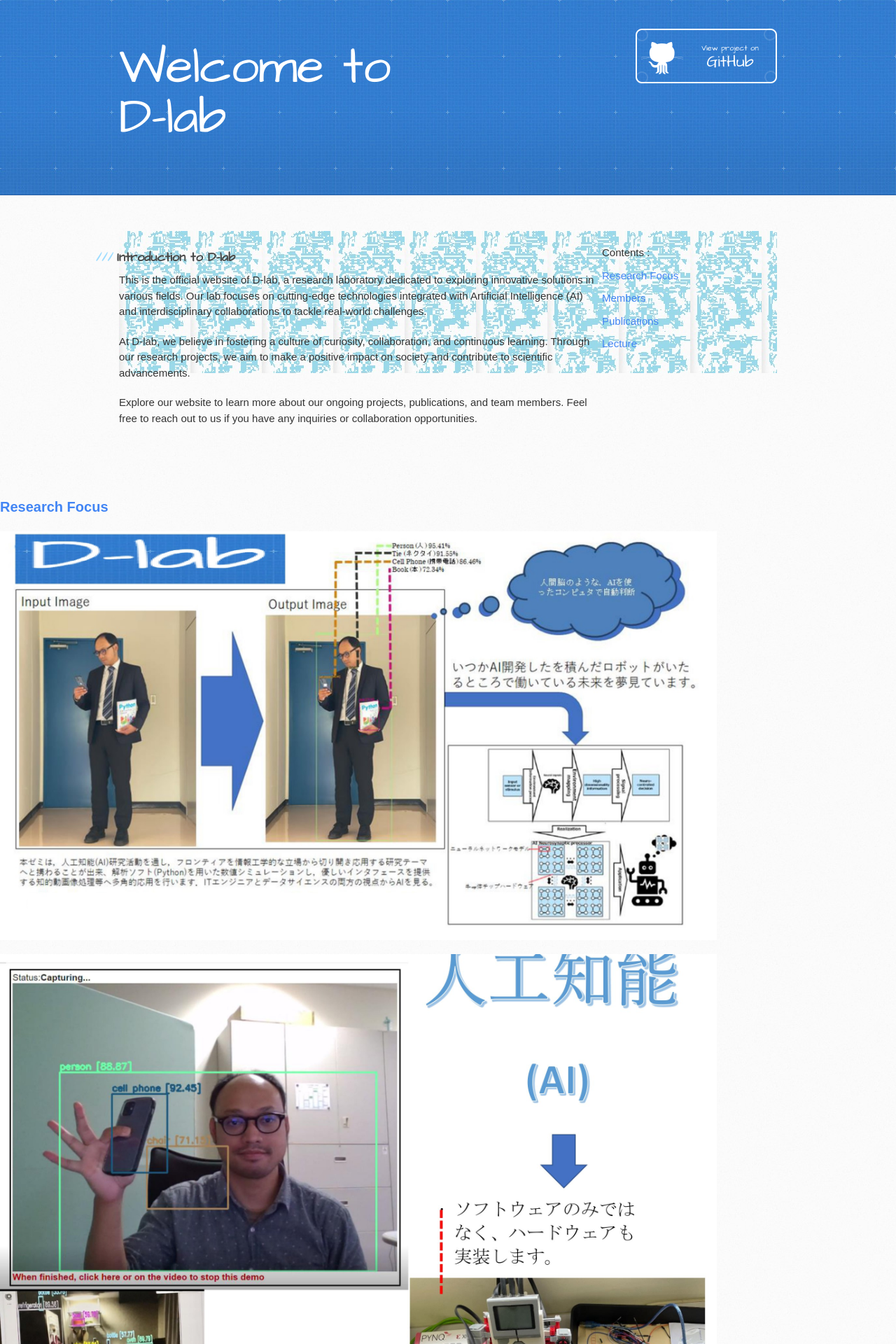
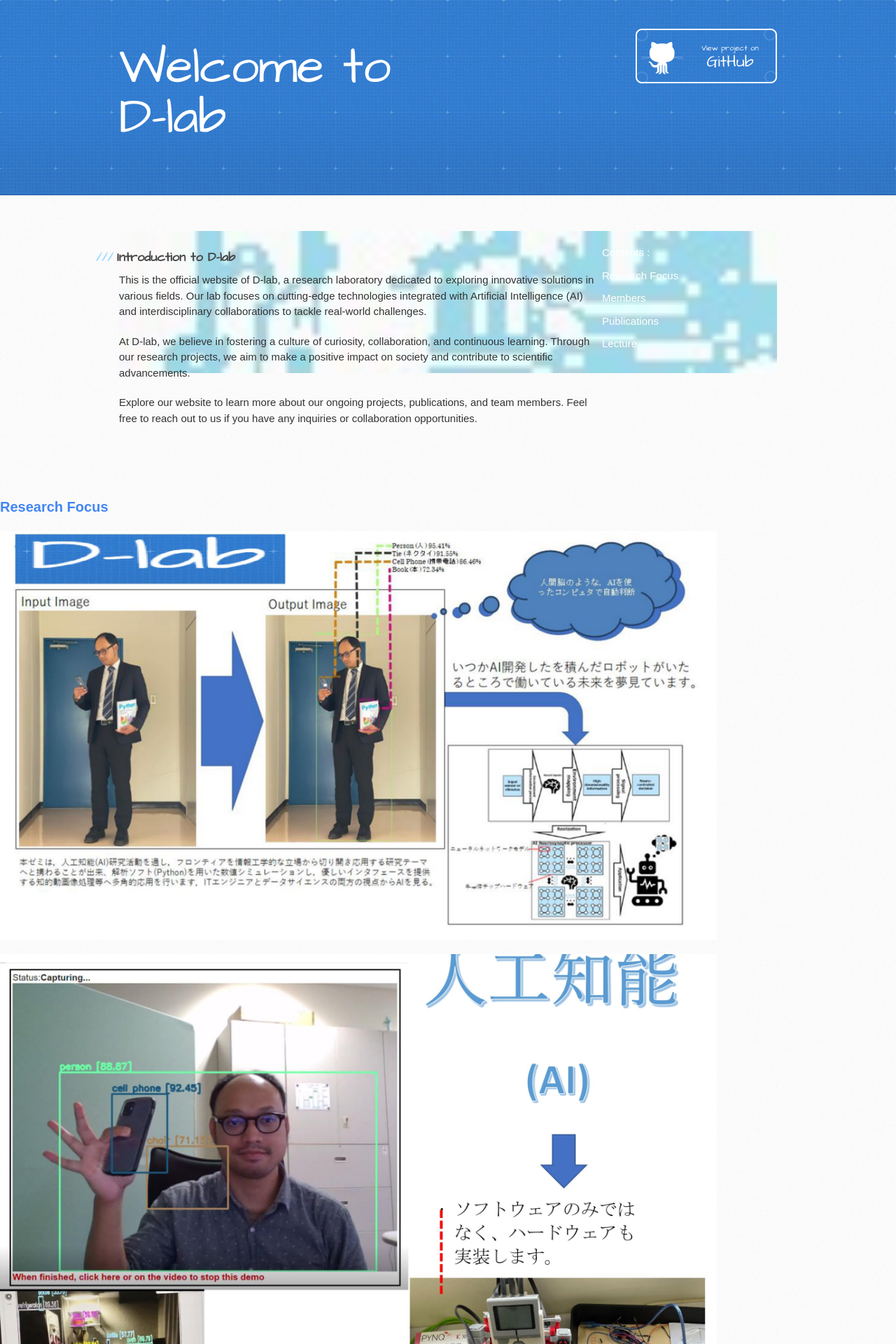
Before and after one commit to DindaPramanta/D-Lab.github.io, a Jekyll site: the page built from index.md, in a window 1280 px wide. Shown: the top 1920 px of the page at 70% size. Built offline with Jekyll 4.4.1, drawn with Linux system fonts in a browser that asks for light colours; the repository's description, which GitHub fills in, is left out.

Commit message:
Update style.scss

```diff
--- a/assets/css/style.scss
+++ b/assets/css/style.scss
@@ -3,13 +3,33 @@
 
 @import 'jekyll-theme-architect';
 
-nav#sidebar-navigation ul li a {
-
+#sidebar-navigation {
+  padding: 20px;
+  margin-bottom: 40px;
+  background-image: url('../assets/images/sidebar-bg.jpg');
+  background-size: cover;
+  color: #FFF;
 }
 
-nav#sidebar-navigation ul li a:hover {
-  color: #000000;
-  }
+#sidebar-navigation ul {
+  list-style-type: none;
+  padding: 0;
+  margin: 0;
+}
+
+#sidebar-navigation ul li {
+  margin-bottom: 10px;
+}
+
+#sidebar-navigation a {
+  color: #FFF;
+  text-decoration: none;
+}
+
+#sidebar-navigation a:hover {
+  text-decoration: underline;
+}
+
 
 .image-container {
   display: flex;
```
